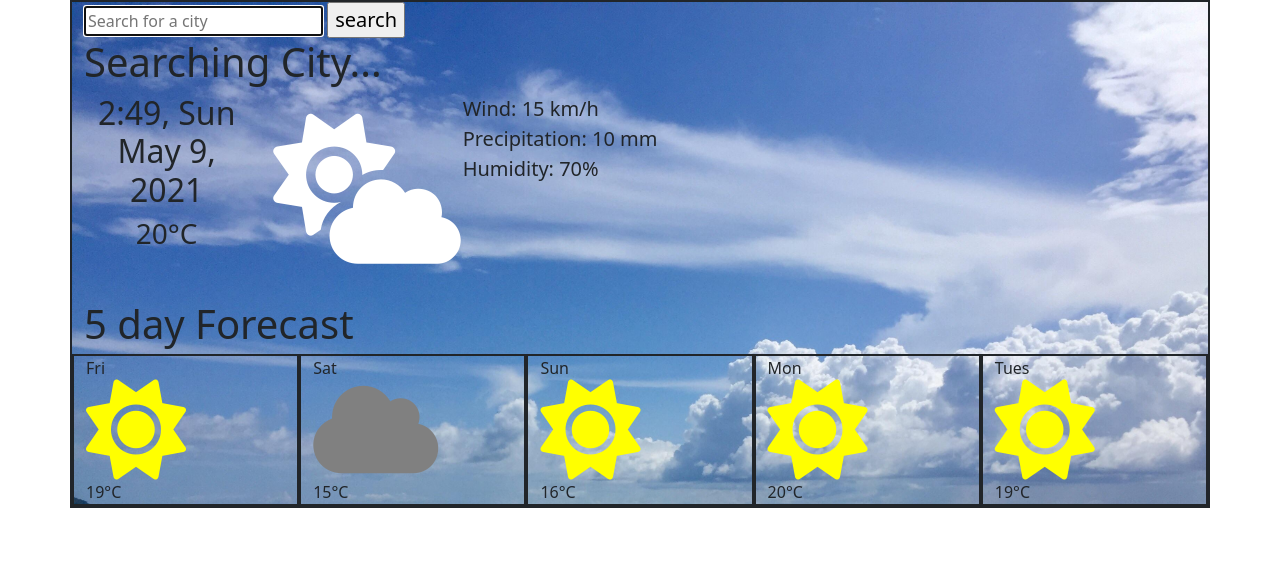
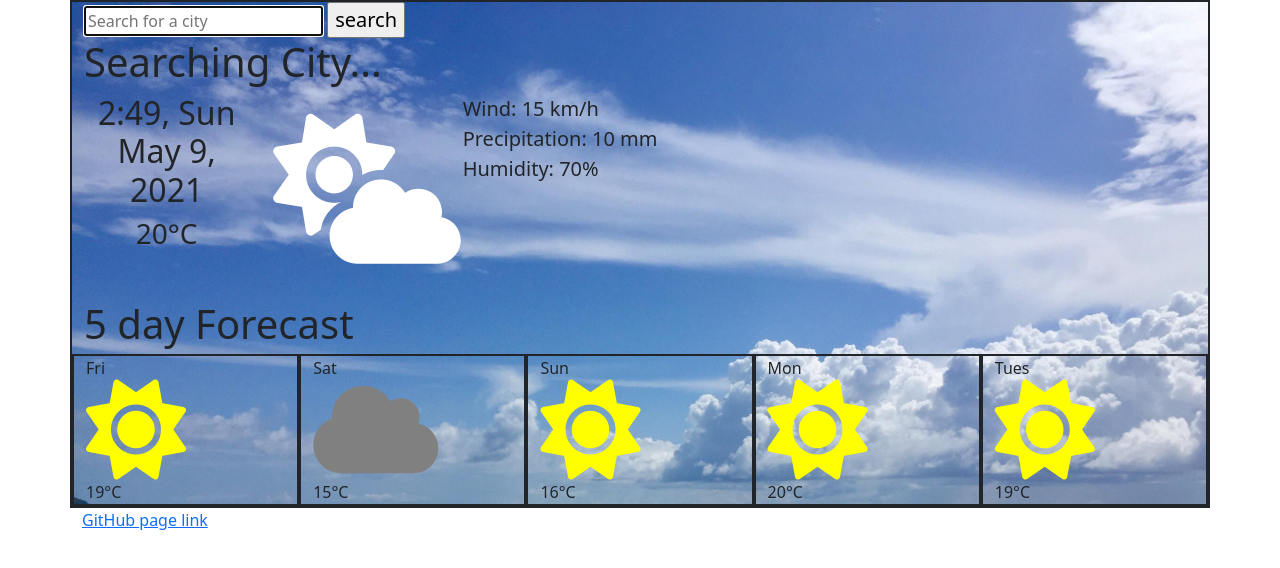
Before and after one commit to cagraves90/cagravesshecodesweatherapp, a plain HTML site: page index.html in a window 1280 px wide. Drawn offline with nearby package versions, Linux system fonts and the light colour scheme.

Commit message:
added Github link

```diff
--- a/index.css
+++ b/index.css
@@ -68,3 +68,7 @@ i.fa-cloud {
 .futureForecast {
   font-size: 40px;
 }
+
+a {
+  text-align: center;
+}
--- a/index.html
+++ b/index.html
@@ -131,6 +131,7 @@
                 </div>
             </div>
         </div>
+        <a href="https://github.com/cagraves90/cagravesshecodesweatherapp/">GitHub page link</a>
     </div>
 
     <script src="index.js"></script>
```
